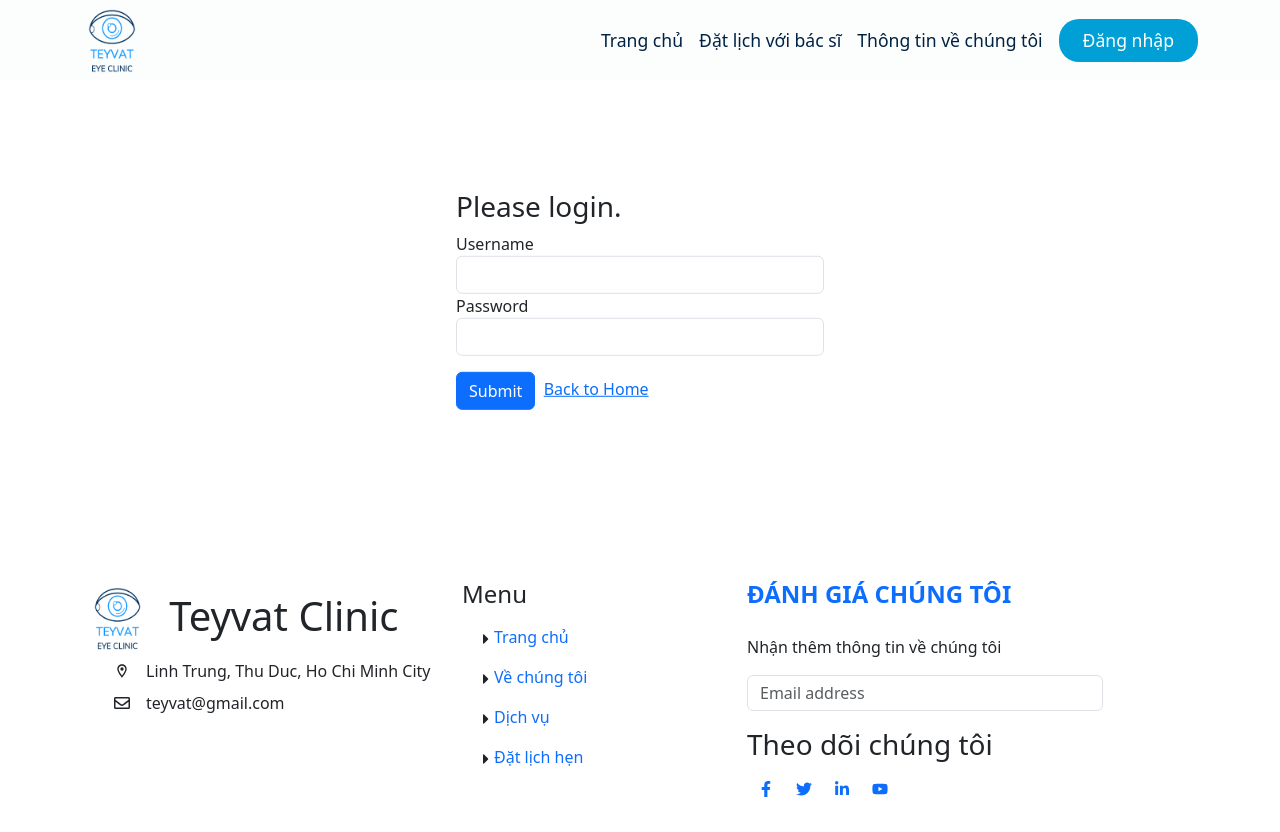
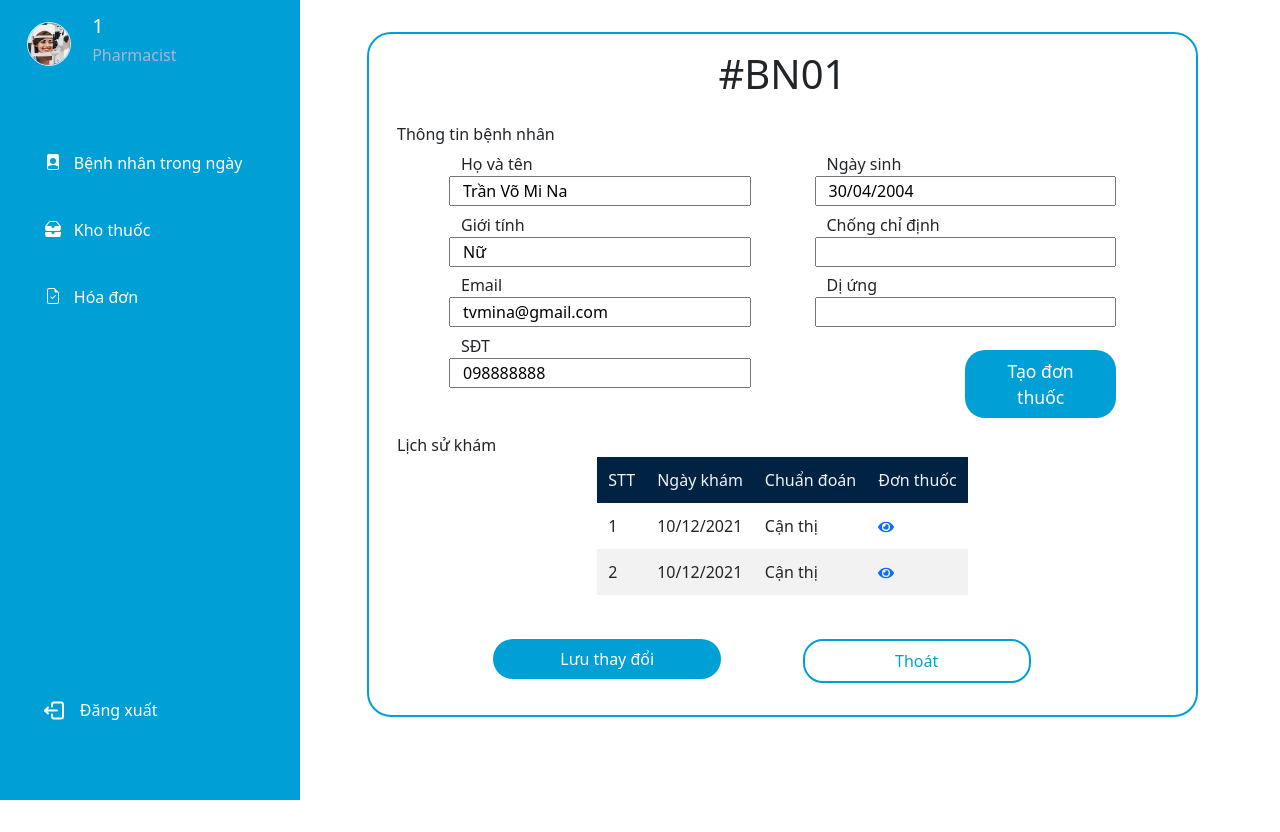
Before and after one commit to DN2803/Intro2SE_21_3_lab, a React (Create React App) app in the folder src/frontend/: page /login/1/doctor/patients/BN01 in a window 1280 px wide. Before the commit this address led to /login. After the commit the page ends 800 px from the top, so only its background shows below. Built offline with nearby package versions, Linux system fonts and the light colour scheme.

Commit message:
done patient list

```diff
--- a/src/frontend/src/router/Router.jsx
+++ b/src/frontend/src/router/Router.jsx
@@ -23,13 +23,14 @@ import WarehouseDoctor from "../views/loggedpages/doctoruser/WarehouseDoctor";
 import WarehousePharmacist from "../views/loggedpages/pharmacistuser/WarehousePharmacist";
 import PatientListPharmacist from "../views/loggedpages/pharmacistuser/PatientListPharmacist";
 import Invoice from "../views/loggedpages/pharmacistuser/Invoice";
+import Prescription from "../views/loggedpages/doctoruser/Prescription";
 
 const PrivateRoutes = () => {
     let isAuth = false;
     const Auth = localStorage.getItem('isAuth');
     isAuth = Auth === 'true';
     console.log(isAuth);
-    //
+    isAuth = true
     // call api to check logged
     return isAuth ? <Outlet /> : <Navigate to='/login' />
   }
@@ -53,10 +54,9 @@ const Routers = () => {
                     <Route path='admin/customerreview' element = {<CustomerReview/>}/>
                     <Route path='admin/dashboard' element = {<Dashboard/>}/>
 
-                    <Route path='doctor/patients' element = {<PatientListDoctor/>}>
-                        {/* <Route path='patient/:id' element={<PatientDetail/>}/>   */}
-                    </Route>
+                    <Route path='doctor/patients' element = {<PatientListDoctor/>}/>
                     <Route path='doctor/patients/:idpatient' element={<PatientDetail/>}/>
+                    <Route path='doctor/patients/:idpatient/:idpres' element={<Prescription/>}/>
 
                     <Route path='doctor/warehouse' element = {<WarehouseDoctor/>}/>
 
--- a/src/frontend/src/styles/PatientDetail.scss
+++ b/src/frontend/src/styles/PatientDetail.scss
@@ -1,12 +1,16 @@
 @import "./global.scss";
 .detail  {
     //background-color: antiquewhite;
+    //position: relative;
 
-    padding: 3rem;
+    padding: 1rem 3rem 1rem 3rem;
     margin-top: 2rem;
     border: 2px solid;
     border-color: $primary-color;
     border-radius: 1.5rem;
+    .idpatient {
+        text-align: center;
+    }
     .patient {
         padding: 1rem;
         &-information {
@@ -14,5 +18,53 @@
                 padding:0.2rem 2rem;
             }
         }
+        &-history{
+            padding-top: 1.5rem;
+            &-table{
+                max-height: 150px;
+                overflow: scroll;
+                display: flex;
+                justify-content: center;
+
+            }
+            td, th{
+                //border: 1px solid #ddd;
+                padding: 11px;
+
+            }
+            tr:nth-child(even){background-color: #f2f2f2;}
+            tr:hover {background-color: #ddd;}
+            th {
+                position: sticky;
+                top: 0;
+                z-index: 1;
+                padding-top: 12px;
+                padding-bottom: 12px;
+                text-align: left;
+
+                color: white;
+              }
+            thead {
+                background-color: $heading-color;
+                color: #f2f2f2;
+            }
+
+        }
     }
+    .create-prescription {
+        position: relative;
+        width: 50%;
+        left: 50%;
+        top:1rem
+    }
+    .button {
+        padding: 2rem 5rem 0rem 6rem;
+        .save {
+            width: 80%;
+        }
+        .back {
+            width: 80%;
+        }
+    }
+
 }
--- a/src/frontend/src/styles/global.scss
+++ b/src/frontend/src/styles/global.scss
@@ -26,6 +26,7 @@ body {
   border: none !important;
   border-radius: 20px !important;
   padding: 0.5rem 1.5rem !important;
+  color: #fff !important;
   a{
     font-size: 1.1rem;
     text-decoration: none;
@@ -46,3 +47,10 @@ body {
   }
 
 }
+.outline__btn {
+  background-color: #fff !important;
+  border: 2px solid $primary-color !important;
+  border-radius: 20px !important;
+  padding: 0.5rem 1.5rem !important;
+  color: $primary-color !important;
+}
--- a/src/frontend/src/views/loggedpages/doctoruser/PatientDetail.jsx
+++ b/src/frontend/src/views/loggedpages/doctoruser/PatientDetail.jsx
@@ -1,30 +1,63 @@
 import React from "react";
-import { useParams } from "react-router-dom";
+import { useParams, Link,  useNavigate } from "react-router-dom";
 import { Button, Row, Col, Container } from "reactstrap";
+import { FaEye } from "react-icons/fa";
 import '../../../styles/PatientDetail.scss'
 const PatientDetail = () => {
     const { idpatient } = useParams();
     // get medical history from database
     // get information from database where patient's id = id patient
+    const patient = {
+        name: 'Trần Võ Mi Na',
+        gender: 'Nữ',
+        birth: '30/04/2004',
+        email: 'tvmina@gmail.com',
+        phone: '098888888',
+        contraindicated: null,
+        allergy: null,
 
+    }
     // table chứa lịch sửu khám
     const title_medical_history = [
         {Header: 'STT'},
         {Header: "Ngày khám"},
-        {Header: "Bác sĩ"},
         {Header: "Chuẩn đoán"},
         {Header: "Đơn thuốc"},
     ];
-    const title_prescription = [
-        {Header: 'Tên thuốc'},
-        {Header: 'Số lượng'}
+
+    const medial_history = [
+        {
+        date: '10/12/2021',
+        diagnostic: 'Cận thị',
+        },
+        {
+            date: '10/12/2021',
+            diagnostic: 'Cận thị',
+        },
+        {
+            date: '10/12/2021',
+            diagnostic: 'Cận thị',
+        },
+        {
+            date: '10/12/2021',
+            diagnostic: 'Cận thị',
+        },
     ];
+    const navigate = useNavigate();
 
+    const goBack = () => {
+        navigate(-1); // Go back one step in the history stack
+    };
+    const currentDate = new Date();
 
+    // Biến đổi ngày thành chuỗi hiển thị
+    const formattedDate = currentDate.toLocaleDateString();
+    const idmake = formattedDate.replace(/\//g, '-') ;
+    console.log(formattedDate);
     return (
         <>
         <Container className="detail">
-        <h1>#{idpatient}</h1>
+        <h1 className="idpatient">#{idpatient}</h1>
 
         <div className="patient">
             <label>Thông tin bệnh nhân</label>
@@ -33,42 +66,53 @@ const PatientDetail = () => {
                     <Col>
                         <Row>
                             <label>Họ và tên</label>
-                            <input type="text" value={idpatient} readOnly></input>
+                            <input type="text" value={patient.name} readOnly></input>
                         </Row>
                         <Row>
                             <label>Giới tính</label>
-                            <input type="text" value={idpatient} readOnly></input>
+                            <input type="text" value={patient.gender} readOnly></input>
                         </Row>
                         <Row>
                             <label>Email</label>
-                            <input type="text" value={idpatient} readOnly></input>
+                            <input type="text" value={patient.email} readOnly></input>
                         </Row>
                         <Row>
                             <label>SĐT</label>
-                            <input type="text" value={idpatient} readOnly></input>
+                            <input type="text" value={patient.phone} readOnly></input>
                         </Row>
                     </Col>
                     <Col>
                         <Row>
                             <label>Ngày sinh</label>
-                            <input type="text" value={idpatient} readOnly></input>
+                            <input type="text" value={patient.birth} readOnly></input>
                         </Row>
                         <Row>
                             <label>Chống chỉ định</label>
-                            <input type="text" value={idpatient} readOnly></input>
+                            <input
+                                type="text"
+                                value={patient.contraindicated}
+
+                                // disabled={patient.contraindicated !== ''}
+                            ></input>
                         </Row>
                         <Row>
                             <label>Dị ứng</label>
-                            <input type="text" value={idpatient} readOnly></input>
+                            <input type="text"></input>
+                        </Row>
+                        <Row>
+                        <Button className="btn primary__btn create-prescription">
+
+                            <Link to = {`./${idmake}`}>Tạo đơn thuốc</Link>
+                        </Button>
                         </Row>
                     </Col>
                 </Row>
 
             </div>
-            <Button className="create-prescription">Tạo đơn thuốc</Button>
+
             <div className="patient-history">
             <label>Lịch sử khám</label>
-
+            <div className="patient-history-table">
                 <table>
                     <thead>
                         {
@@ -79,9 +123,35 @@ const PatientDetail = () => {
 
 
                     </thead>
+                    <tbody>
+                        {
+                            medial_history.map((t, index) => {
+                                let id  =  t.date.replace(/\//g, '-');
+                                return ( <tr key={index}>
+                                    <td>{index +1}</td>
+                                    <td>{t.date}</td>
+                                    <td>{t.diagnostic}</td>
+                                    <td><Link to ={`./${id}`}><FaEye /></Link> </td>
+                                </tr>
+
+                                    )
+                            })
+                        }
+                    </tbody>
                 </table>
+            </div>
+            </div>
+        <div className="button">
+            <Row>
+                <Col>
+                <Button className="btn primary__btn save"> Lưu thay đổi</Button>
+                </Col>
+                <Col>
+                <Button className="btn outline__btn back " onClick={goBack}>Thoát</Button>
+                </Col>
+            </Row>
+        </div>
 
-            </div>
         </div>
         </Container>
         </>
--- a/src/frontend/src/views/loggedpages/doctoruser/PatientListDoctor.jsx
+++ b/src/frontend/src/views/loggedpages/doctoruser/PatientListDoctor.jsx
@@ -12,6 +12,14 @@ const PatientListDoctor = () => {
         {
             id: 'BN01',
             name: 'Trần Võ Mi Na',
+            gender: 'Nữ',
+            birth: '30/04/2004',
+            email: 'tvmina@gmail.com',
+            phone: '098888888',
+        },
+        {
+            id: 'BN02',
+            name: 'Trần Võ anini',
             gender: 'Nữ',
             birth: '30/04/2004',
             email: 'tvmina@gmail.com',
--- /dev/null
+++ b/src/frontend/src/views/loggedpages/doctoruser/Prescription.jsx
@@ -0,0 +1,66 @@
+import React, {useState} from "react";
+import { useParams } from "react-router-dom";
+import { Container, Button, Label} from "reactstrap";
+
+
+const Prescription = () => {
+    const id = useParams();
+    console.log(id);
+    const doctor_id = id.id;
+    const patient_id = id.idpatient;
+    const date = id.idpres;
+    const currentDate = new Date();
+
+    // Biến đổi ngày thành chuỗi hiển thị
+    const formattedDate = currentDate.toLocaleDateString();
+    const isNow = date === formattedDate.replace(/\//g, '-') ;
+    console.log (doctor_id, patient_id, date);
+    const [inputFields, setInputFields] = useState(['']); // Danh sách trường nhập
+
+    const handleAddField = () => {
+        setInputFields([...inputFields, '']); // Thêm một trường nhập mới vào danh sách
+    };
+
+    const handleChange = (index, value) => {
+        const newInputFields = [...inputFields];
+        newInputFields[index] = value;
+        setInputFields(newInputFields);
+    };
+    return (
+        <>
+        <Container className="detail">
+            <h2>{date}</h2>
+            <div className="form">
+                <label>Bác sĩ khám</label>
+                <input type="text" />
+                <label>Triệu chứng</label>
+                <input type="text" />
+                <label>Chuẩn đoán</label>
+                <input type="text" />
+
+            </div>
+            <h3>Danh sách thuốc</h3>
+            {inputFields.map((field, index) => (
+                <div key={index} className="input-pair">
+                <label>Tên thuốc</label>
+                <input
+                  type="text"
+
+                  onChange={(e) => handleChange(index, e.target.value)}
+                />
+                <label>Số lượng</label>
+                <input
+                  type="number"
+
+                  onChange={(e) => handleChange(index, e.target.value)}
+                />
+              </div>
+            ))}
+            {isNow &&<Button onClick={handleAddField}>Thêm thuốc</Button>}
+
+
+        </Container>
+        </>
+    )
+}
+export default Prescription;
```
Lines whose indentation alone changed are shown as unchanged.
